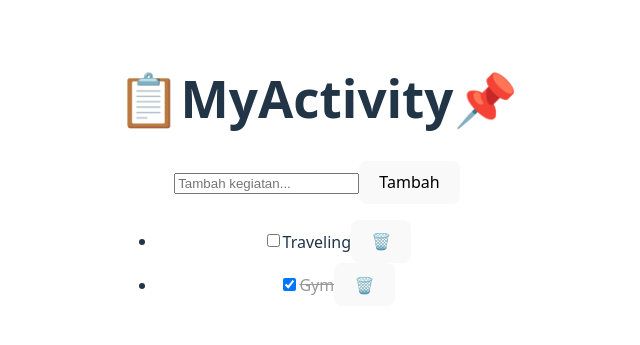
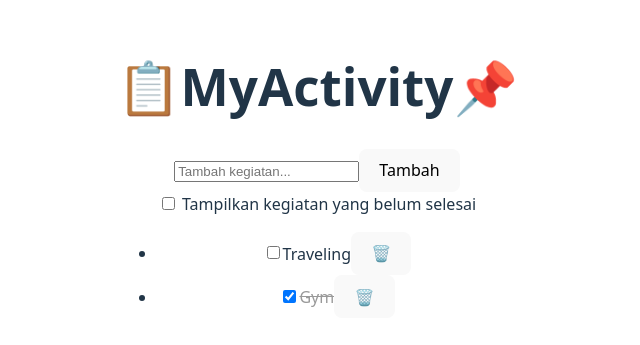
Before and after one commit to farisahcaca/32-pbk-uts-233510544, a Vue app: page / in a window 1280 px wide. Shown: the part 221-566 px from the top of the page, without its empty margins (323-963 px from the left). Built offline with nearby package versions, Linux system fonts and the light colour scheme.

Commit message:
Memfilter hanya memunculkan kegiatan yang belum selesai

```diff
--- a/src/App.vue
+++ b/src/App.vue
@@ -1,5 +1,5 @@
 <script setup>
-import { ref } from 'vue'
+import { ref,computed } from 'vue'
 
 const daftarKegiatan = ref([
 { nama: 'Traveling', selesai: false },
@@ -7,6 +7,16 @@
 ])
 // Data untuk input kegiatan baru
 const kegiatanBaru = ref('')
+
+// Filter untuk hanya tampilkan yang belum selesai
+const tampilkanBelumSelesai = ref(false)
+// Computed untuk filter data
+const kegiatanTampil = computed(() => {
+  if (tampilkanBelumSelesai.value) {
+    return daftarKegiatan.value.filter(kegiatan => !kegiatan.selesai)
+  }
+  return daftarKegiatan.value
+})
 
 // Function untuk tambah kegiatan
 function tambahKegiatan() {
@@ -38,8 +48,16 @@
       />
       <button type="submit">Tambah</button>
     </form>
+
+    <div class="filter">
+      <label>
+        <input type="checkbox" v-model="tampilkanBelumSelesai" />
+        Tampilkan kegiatan yang belum selesai
+      </label>
+    </div>
+
     <ul>
-      <li v-for="(kegiatan, index) in daftarKegiatan" :key="index">
+      <li v-for="(kegiatan, index) in kegiatanTampil" :key="index">
         <input type="checkbox" v-model="kegiatan.selesai" />
         <span :class="{ selesai: kegiatan.selesai }">{{ kegiatan.nama }}</span>
         <button @click="hapusKegiatan(index)">🗑️</button>
```
